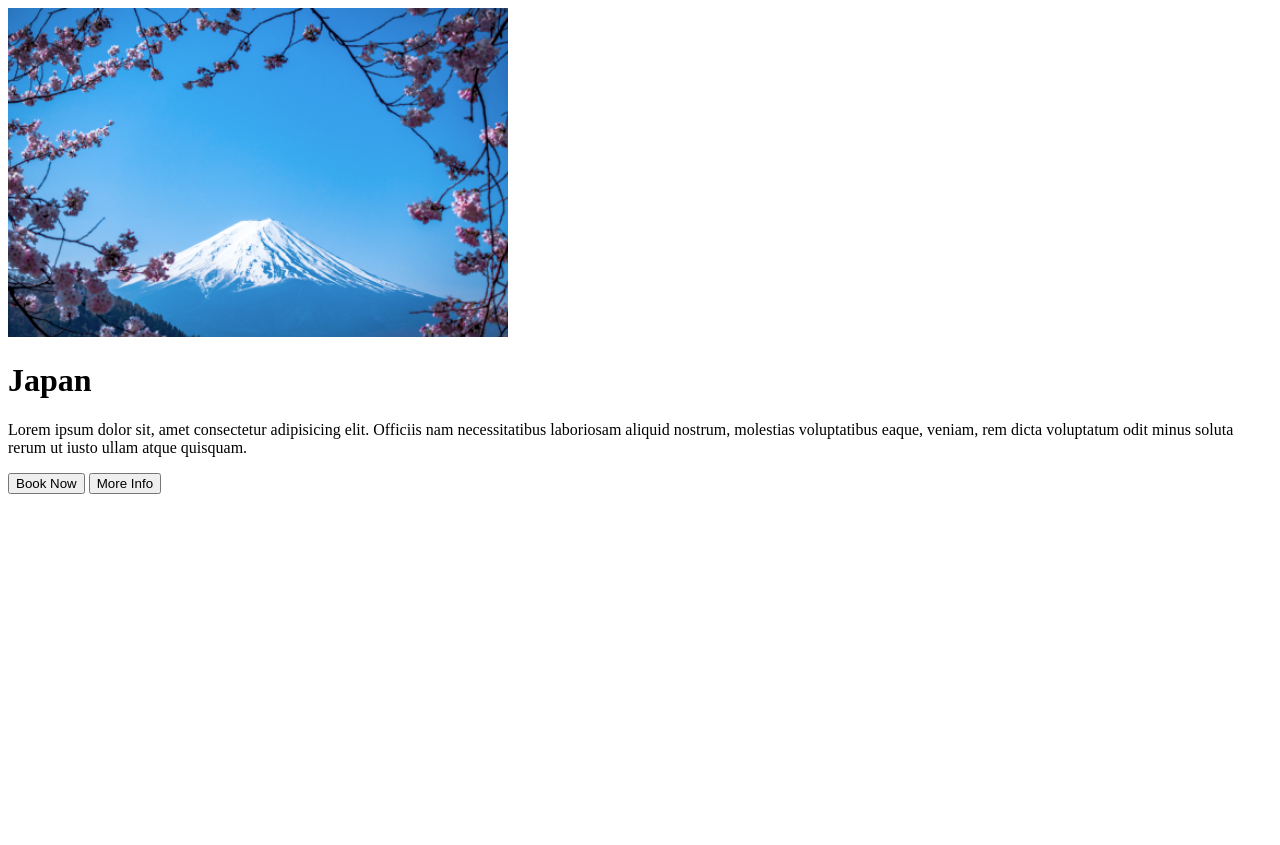
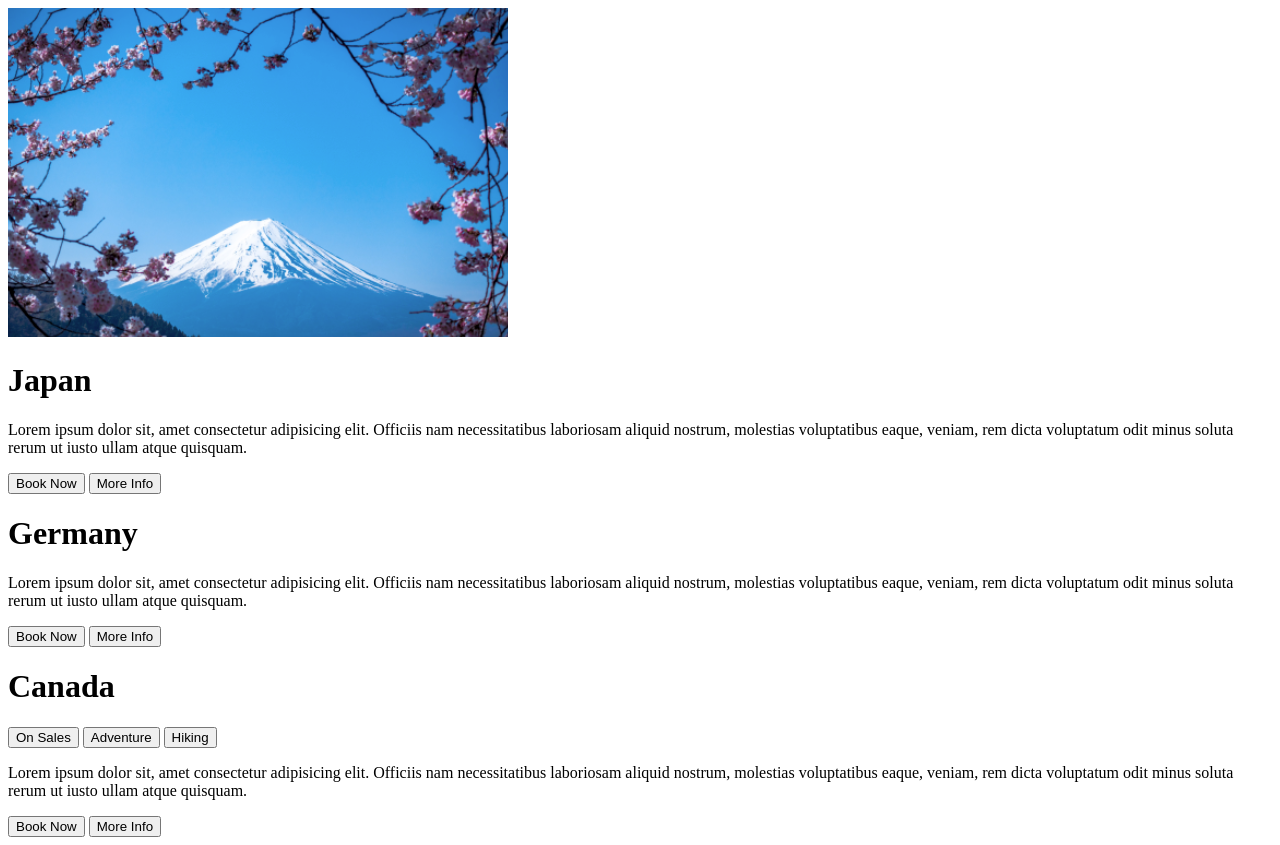
Before and after one commit to ahaziem/scss-bem-challenge, a plain HTML site: page index.html in a window 1280 px wide. Before the commit the page ends 800 px from the top, so only its background shows below. Drawn offline with Linux system fonts and the light colour scheme.

Commit message:
made changes to html

```diff
--- a/index.html
+++ b/index.html
@@ -23,6 +23,40 @@
               <button class = "main__button--buttonone">Book Now</button>
               <button class = "main__button--buttontwo">More Info</button>
             </div>
+
+            <h1 class = "main__header">Germany</h1>
+        <p class = "main__para">Lorem ipsum dolor sit,
+            amet consectetur adipisicing elit.
+            Officiis nam necessitatibus
+            laboriosam aliquid nostrum,
+            molestias voluptatibus eaque,
+            veniam, rem dicta voluptatum odit
+            minus soluta rerum ut iusto ullam atque quisquam.
+        </p>
+            <div class = "main__button">
+              <button class = "main__button--buttonone">Book Now</button>
+              <button class = "main__button--buttontwo">More Info</button>
+            </div>
+
+            <header class=header>
+            <h1 class="header__title">Canada</h1>
+            <button class=header_button--buttononsales>On Sales</button>
+            <button class=header_button--buttonadventure>Adventure</button>
+            <button class=header_button--buttonhiking>Hiking</button>
+            </header>
+
+        <p class="main__para">Lorem ipsum dolor sit,
+            amet consectetur adipisicing elit.
+            Officiis nam necessitatibus
+            laboriosam aliquid nostrum,
+            molestias voluptatibus eaque,
+            veniam, rem dicta voluptatum odit
+            minus soluta rerum ut iusto ullam atque quisquam.
+        </p>
+            <div class="main__button">
+              <button class = "main__button--buttonblack">Book Now</button>
+              <button class = "main__button--buttonwhite">More Info</button>
+            </div>
     </main>
 </body>
 </html>
```
